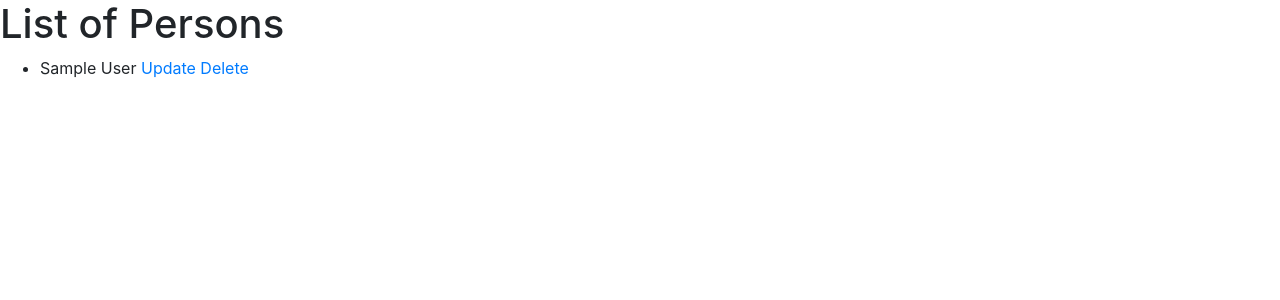
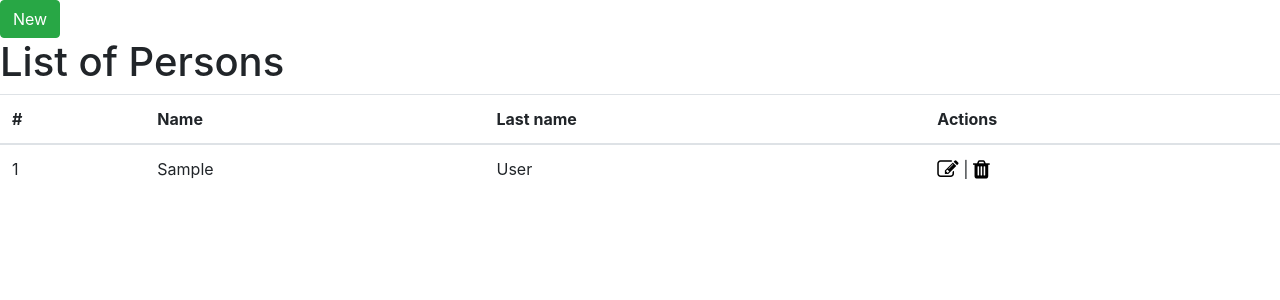
Before and after one commit to DanielJCM/django-3-bootstrap, a Django app: page /list in a window 1280 px wide. Shown: the top 300 px of the page. Run offline with Django 3.2, Linux system fonts and the light colour scheme; tables that the repository leaves empty hold one stand-in row (values such as "Sample post"); some libraries are stand-ins or nearby versions.

Commit message:
Agregando estilos al CRUD

```diff
--- a/app/templates/app/index.html
+++ b/app/templates/app/index.html
@@ -2,4 +2,6 @@
 {% block title %}Index{% endblock %}
 {% block body %}
   <h1>Hello! this is the Index template.</h1>
+  <a href="{% url 'create' %}"><button class="btn btn-success">Create</button></a>
+  <a href="{% url 'list' %}"><button class="btn btn-primary">List</button></a>
 {% endblock %}
--- a/app/templates/app/person_list.html
+++ b/app/templates/app/person_list.html
@@ -1,13 +1,30 @@
 {% extends "app/base.html" %}
 {% block title %}List{% endblock %}
 {% block body %}
+<a href="{% url 'create' %}"><button class="btn btn-success">New</button></a>
 <h1>List of Persons</h1>
-<ul>
-  {% for person in object_list %}
-  <li>{{ person.first_name }} {{ person.last_name }}
-    <a href="{% url 'update' person.id %}">Update</a>
-    <a href="{% url 'delete' person.id %}">Delete</a>
-  </li>
-  {% endfor %}
-</ul>
+<table class="table">
+    <thead>
+        <tr>
+            <th>#</th>
+            <th>Name</th>
+            <th>Last name</th>
+            <th>Actions</th>
+        </tr>
+    </thead>
+    <tbody>
+        {% for person in object_list %}
+        <tr>
+            <td>{{ person.id }}</td>
+            <td>{{ person.first_name }}</td>
+            <td>{{ person.last_name }}</td>
+            <td>
+                <a href="{% url 'update' person.id %}" title="Update"><i class="fa fa-edit fa-lg ollapsed"></i></a>
+                |
+                <a href="{% url 'delete' person.id %}" title="Delete"><i class="fa fa-trash fa-lg ollapsed"></i></a>
+            </td>
+        </tr>
+        {% endfor %}
+    </tbody>
+</table>
 {% endblock %}
--- a/static/css/theme.css
+++ b/static/css/theme.css
@@ -4,3 +4,9 @@
 .btn-default{
     background-color: #FFF;
 }
+.fa-edit{
+    color:#000;
+}
+.fa-trash{
+    color:#000;
+}
```
Also changed, not shown: app/templates/app/person_form.html (+10 -2 lines), manage.py (added, +21 -0 lines).
